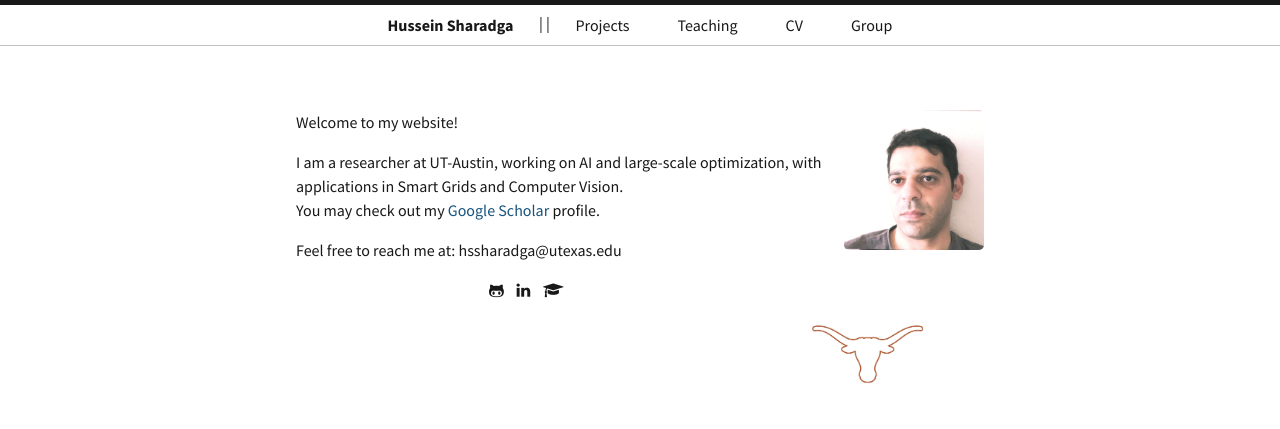
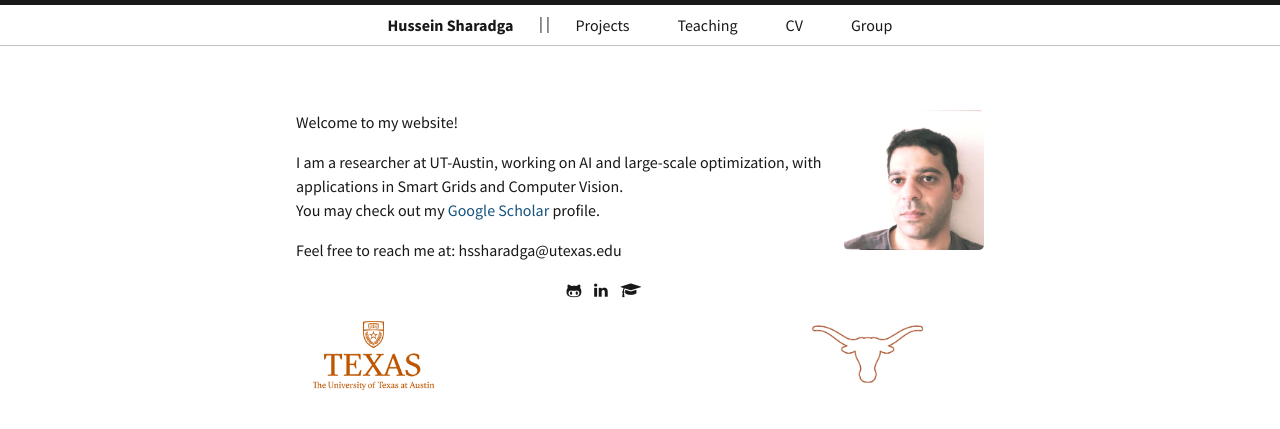
Before and after one commit to hssharadga/hssharadga.github.io, a Jekyll site: the page built from index.html, in a window 1280 px wide. Shown: the top 429 px of the page. Built offline with Jekyll 4.4.1, drawn with Linux system fonts in a browser that asks for light colours.

Commit message:
Update index.html

```diff
--- a/index.html
+++ b/index.html
@@ -38,6 +38,7 @@
 </div>
 
       <img src="/assets/austin1.png" alt="UT Austin Logo" height="155" align="right">
+     <img src="/assets/austin.jpg" alt="UT Austin Logo" height="155" align="left">
 
 
 </div>
```
